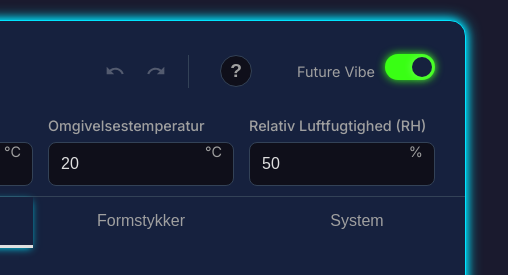
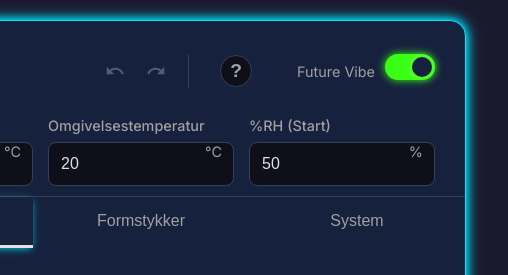
Before and after one commit to ClausClan/Niras_Ventilationsberegner_AD, a website built with Vite: page index.html in a window 1280 px wide. Shown: the top 275 px of the page, 499-1007 px from the left. Built offline with nearby package versions, Linux system fonts and the light colour scheme.

Commit message:
Update index.html

```diff
--- a/index.html
+++ b/index.html
@@ -105,7 +105,7 @@
                 </div>
                 <div class="input-group" style="margin-bottom: 0;">
                     <div class="input-unit-wrapper" data-unit="%">
-                        <label for="humidity">Relativ Luftfugtighed (RH)</label>
+                        <label for="humidity">%RH (Start)</label>
                         <input type="text" id="humidity" class="input-field" value="50">
                     </div>
                 </div>
```
